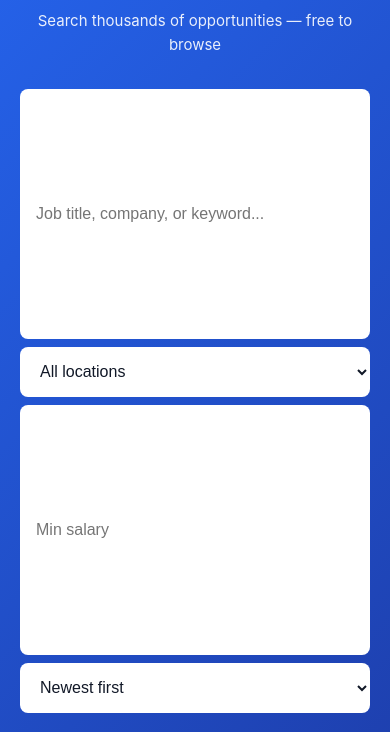
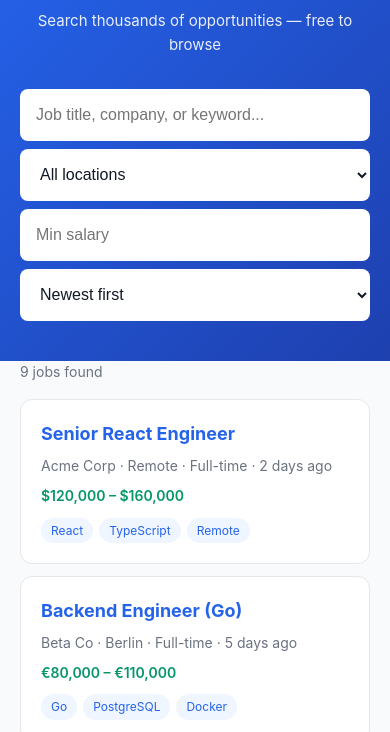
Before and after one commit to anoni-max/job-board, a plain HTML site: page index.html in a window 390 px wide. Shown: the part 142-874 px from the top of the page. Drawn offline with Linux system fonts and the light colour scheme.

Commit message:
Fix mobile input sizing completely

```diff
--- a/css/style.css
+++ b/css/style.css
@@ -108,13 +108,10 @@ body {
   color: #111827;
 }
 
-.search-box input {
-  flex: 1 1 250px;
+.search-box input,
+.search-box select {
+  flex: 1 1 200px;
   min-width: 0;
-}
-
-.search-box select {
-  flex: 0 1 auto;
   cursor: pointer;
 }
 
@@ -375,24 +372,23 @@ a.job-card h3 {
 }
 
 /* ============================================
-   RESPONSIVE — job detail + salary input
+   RESPONSIVE — tablet & phone
    ============================================ */
 @media (max-width: 640px) {
-  .job-detail-card {
-    padding: 20px;
+  .hero {
+    padding: 40px 0;
   }
 
-  .job-detail-actions .btn {
-    flex: 1;
-    text-align: center;
+  .search-box {
+    flex-direction: column;
+    align-items: stretch; /* Forces children to stretch horizontally */
+  }
+
+  .search-box input,
+  .search-box select {
+    width: 100%;
+    flex: none; /* Stops them from stretching vertically */
+    height: 52px; /* Normal, clean height */
+    padding: 0 16px;
   }
 }
-/* Fix for huge inputs on mobile */
-@media (max-width: 640px) {
-  .search-box input,
-  .search-box select {
-    height: 50px; /* Forces a normal height */
-    padding: 0 16px; /* Centers the text vertically */
-    font-size: 16px;
-  }
-}
```
